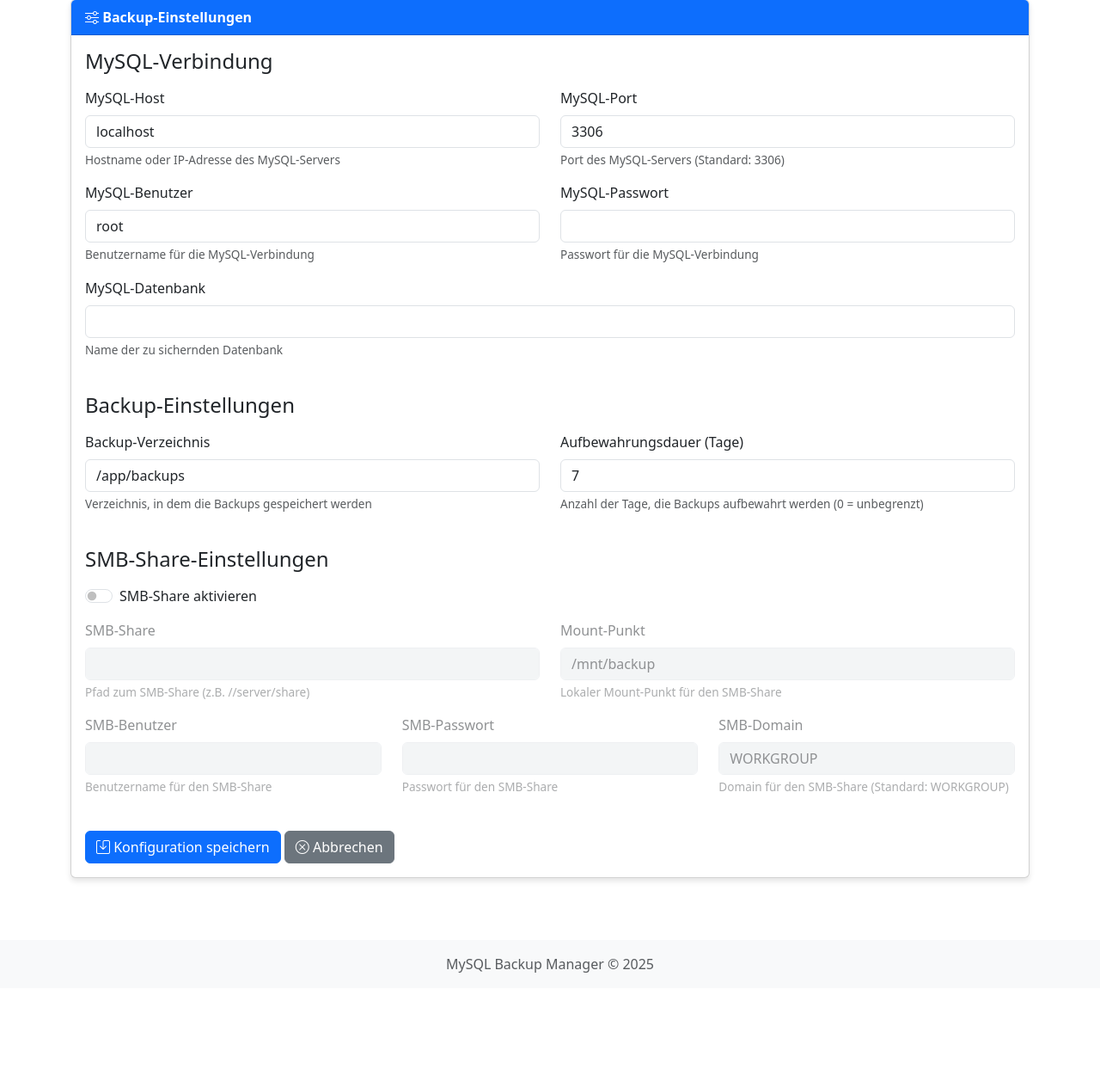
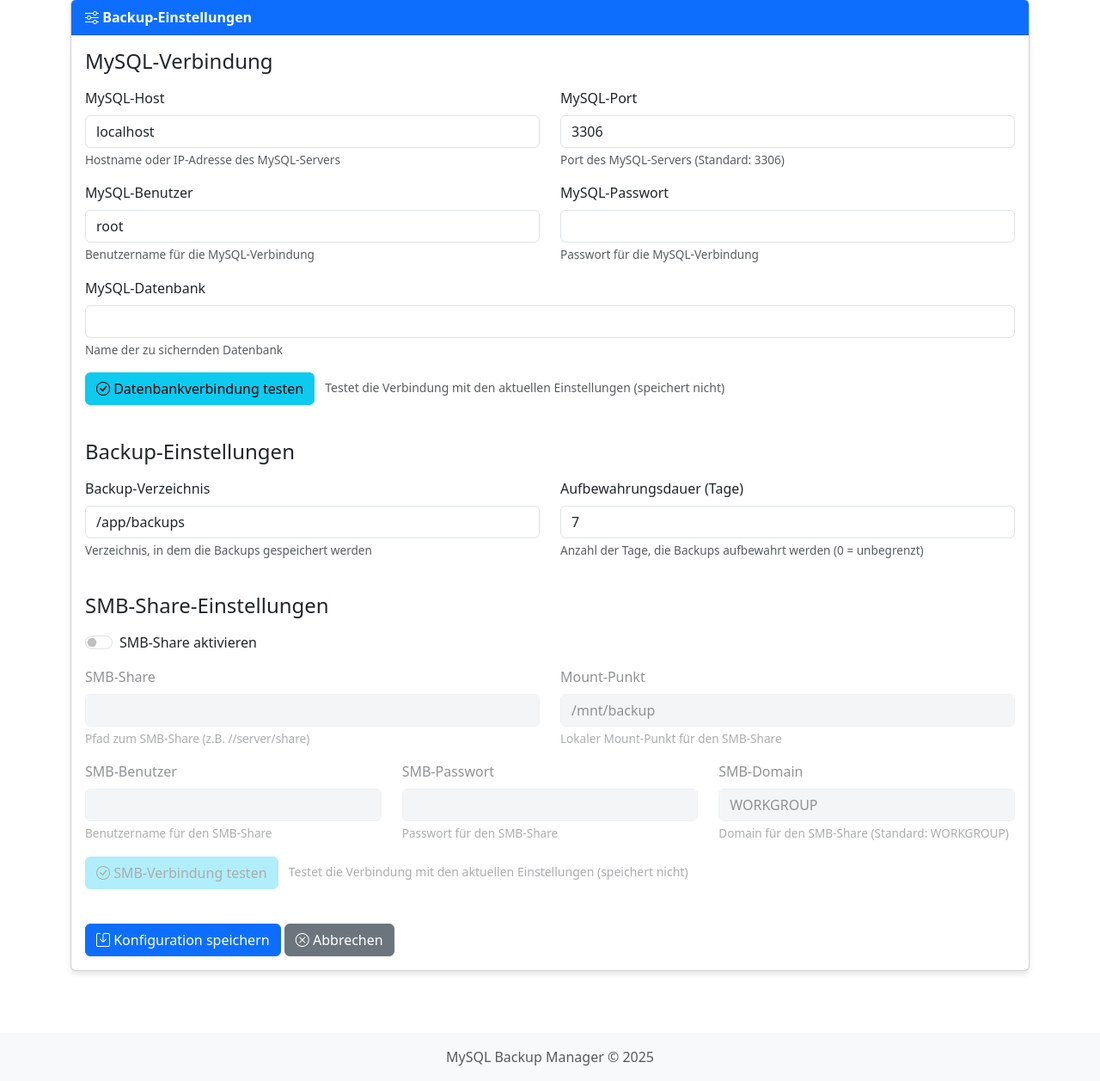
Before and after one commit to meddatzk/mysql-backup, a Flask app: page /config in a window 1280 px wide. Shown: the part 223-1480 px from the top of the page at 86% size. Before the commit the page ends 1354 px from the top, so only its background shows below. Run offline with Flask 2, Linux system fonts and the light colour scheme; parts of the project's set-up code (start-up, migrations or seed data) failed here and were passed over.

Commit message:
feat: Füge Funktionen zum Testen der Datenbank- und SMB-Verbindungen hinzu

```diff
--- a/app/app.py
+++ b/app/app.py
@@ -270,6 +270,99 @@ def delete_backup_route(filename):
         flash(f'Fehler beim Löschen des Backups {filename}.', 'danger')
     return redirect(url_for('backups'))
 
+@app.route('/test_db_connection', methods=['POST'])
+def test_db_connection():
+    config = load_backup_config()
+    host = config.get('MYSQL_HOST', 'localhost')
+    port = config.get('MYSQL_PORT', '3306')
+    user = config.get('MYSQL_USER', 'root')
+    password = config.get('MYSQL_PASSWORD', '')
+    database = config.get('MYSQL_DATABASE', '')
+
+    try:
+        import pymysql
+        connection = pymysql.connect(
+            host=host,
+            port=int(port),
+            user=user,
+            password=password,
+            database=database,
+            connect_timeout=5
+        )
+        connection.close()
+        flash(f'Datenbankverbindung zu {host}:{port}/{database} erfolgreich hergestellt.', 'success')
+    except Exception as e:
+        flash(f'Fehler bei der Datenbankverbindung: {str(e)}', 'danger')
+
+    return redirect(url_for('config'))
+
+@app.route('/test_smb_connection', methods=['POST'])
+def test_smb_connection():
+    config = load_backup_config()
+    smb_enabled = config.get('SMB_ENABLED', 'false') == 'true'
+    smb_share = config.get('SMB_SHARE', '')
+    smb_mount = config.get('SMB_MOUNT', '/mnt/backup')
+    smb_user = config.get('SMB_USER', '')
+    smb_password = config.get('SMB_PASSWORD', '')
+    smb_domain = config.get('SMB_DOMAIN', 'WORKGROUP')
+
+    if not smb_enabled:
+        flash('SMB-Share ist nicht aktiviert.', 'warning')
+        return redirect(url_for('config'))
+
+    if not smb_share:
+        flash('SMB-Share-Pfad ist nicht angegeben.', 'danger')
+        return redirect(url_for('config'))
+
+    # Erstelle Mount-Verzeichnis, falls es nicht existiert
+    os.makedirs(smb_mount, exist_ok=True)
+
+    # Prüfe, ob der SMB-Server erreichbar ist
+    server = smb_share.split('/')[2]
+    try:
+        import subprocess
+        ping_result = subprocess.run(['ping', '-c', '1', server], capture_output=True, text=True)
+        if ping_result.returncode != 0:
+            flash(f'WARNUNG: SMB-Server {server} scheint nicht erreichbar zu sein. Ping fehlgeschlagen.', 'warning')
+    except Exception as e:
+        logger.error(f"Fehler beim Ping des SMB-Servers: {e}")
+
+    # Versuche, den SMB-Share zu mounten
+    try:
+        mount_cmd = []
+        if smb_password:
+            mount_cmd = ['mount', '-t', 'cifs', smb_share, smb_mount,
+                        '-o', f'username={smb_user},password={smb_password},domain={smb_domain},vers=3.0']
+        else:
+            mount_cmd = ['mount', '-t', 'cifs', smb_share, smb_mount,
+                        '-o', f'username={smb_user},domain={smb_domain},vers=3.0']
+
+        mount_result = subprocess.run(mount_cmd, capture_output=True, text=True)
+
+        if mount_result.returncode == 0:
+            # Versuche, ein Testverzeichnis zu erstellen
+            test_dir = os.path.join(smb_mount, 'test_connection')
+            os.makedirs(test_dir, exist_ok=True)
+            os.rmdir(test_dir)
+
+            # Unmounte den Share
+            subprocess.run(['umount', smb_mount], check=True)
+
+            flash(f'SMB-Verbindung zu {smb_share} erfolgreich hergestellt.', 'success')
+        else:
+            error_msg = mount_result.stderr.strip()
+            flash(f'Fehler beim Mounten des SMB-Shares: {error_msg}', 'danger')
+            flash('Prüfen Sie Benutzername, Passwort, Domain und Share-Pfad.', 'warning')
+    except Exception as e:
+        flash(f'Fehler bei der SMB-Verbindung: {str(e)}', 'danger')
+        # Versuche, den Share zu unmounten, falls er gemountet wurde
+        try:
+            subprocess.run(['umount', smb_mount], capture_output=True)
+        except:
+            pass
+
+    return redirect(url_for('config'))
+
 # Stelle sicher, dass die Konfigurationsdateien existieren
 ensure_config_files()
 
--- a/app/templates/config.html
+++ b/app/templates/config.html
@@ -62,6 +62,17 @@
                             <input type="text" class="form-control" id="mysql_database" name="mysql_database"
                                 value="{{ config.get('MYSQL_DATABASE', '') }}" required>
                             <div class="form-text">Name der zu sichernden Datenbank</div>
+                        </div>
+
+                        <div class="col-12 mb-3">
+                            <form action="{{ url_for('test_db_connection') }}" method="post" class="d-inline">
+                                <input type="hidden" name="csrf_token" value="{{ csrf_token() }}">
+                                <button type="submit" class="btn btn-info">
+                                    <i class="bi bi-check-circle"></i> Datenbankverbindung testen
+                                </button>
+                            </form>
+                            <small class="text-muted ms-2">Testet die Verbindung mit den aktuellen Einstellungen
+                                (speichert nicht)</small>
                         </div>
                     </div>
 
@@ -129,6 +140,17 @@
                                 value="{{ config.get('SMB_DOMAIN', 'WORKGROUP') }}">
                             <div class="form-text">Domain für den SMB-Share (Standard: WORKGROUP)</div>
                         </div>
+
+                        <div class="col-12 mb-3">
+                            <form action="{{ url_for('test_smb_connection') }}" method="post" class="d-inline">
+                                <input type="hidden" name="csrf_token" value="{{ csrf_token() }}">
+                                <button type="submit" class="btn btn-info" id="test_smb_btn">
+                                    <i class="bi bi-check-circle"></i> SMB-Verbindung testen
+                                </button>
+                            </form>
+                            <small class="text-muted ms-2">Testet die Verbindung mit den aktuellen Einstellungen
+                                (speichert nicht)</small>
+                        </div>
                     </div>
 
                     <div class="row">
@@ -154,13 +176,22 @@
     document.addEventListener('DOMContentLoaded', function () {
         const smbEnabled = document.getElementById('smb_enabled');
         const smbFields = document.querySelectorAll('#smb_share, #smb_mount, #smb_user, #smb_password, #smb_domain');
+        const testSmbBtn = document.getElementById('test_smb_btn');
 
         function toggleSmbFields() {
             const isEnabled = smbEnabled.checked;
+
+            // Felder deaktivieren/aktivieren
             smbFields.forEach(field => {
                 field.disabled = !isEnabled;
                 field.parentElement.style.opacity = isEnabled ? '1' : '0.5';
             });
+
+            // Test-Button deaktivieren/aktivieren
+            if (testSmbBtn) {
+                testSmbBtn.disabled = !isEnabled;
+                testSmbBtn.parentElement.parentElement.style.opacity = isEnabled ? '1' : '0.5';
+            }
         }
 
         // Initial ausführen
```
